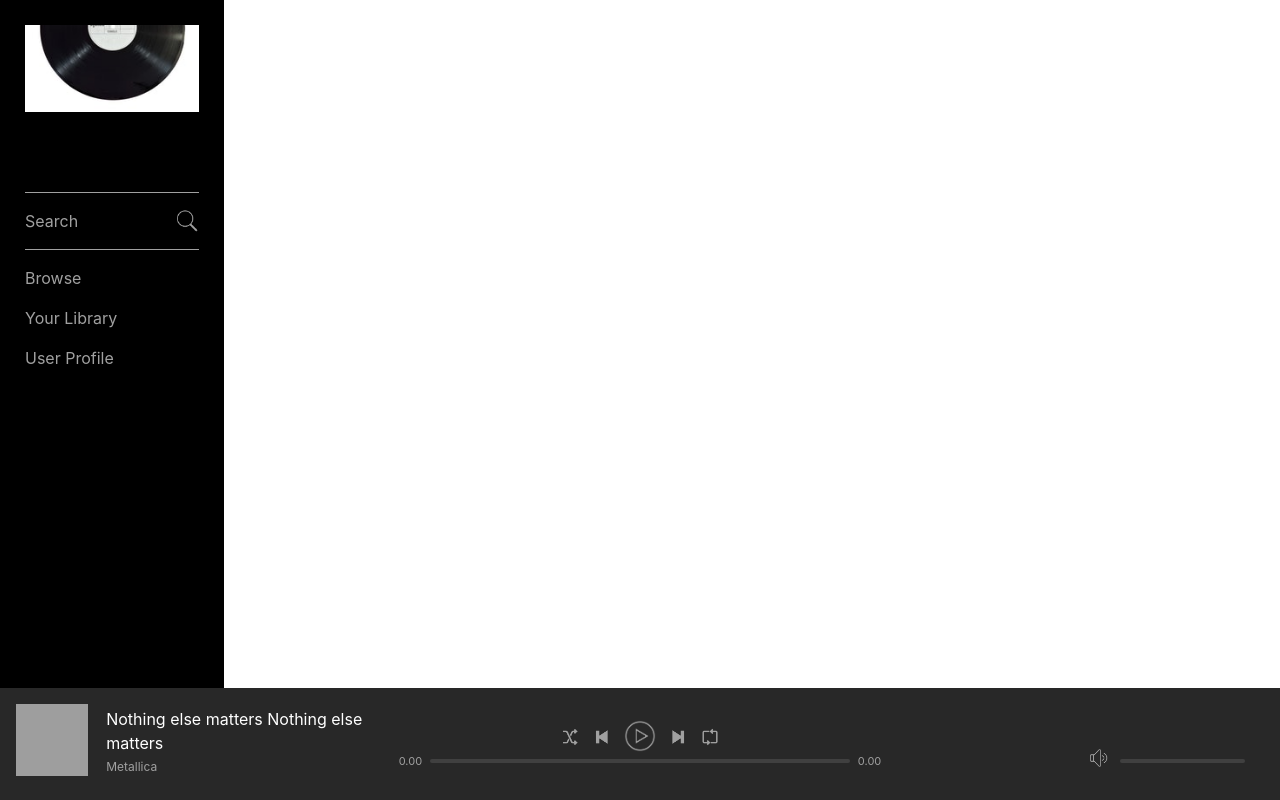
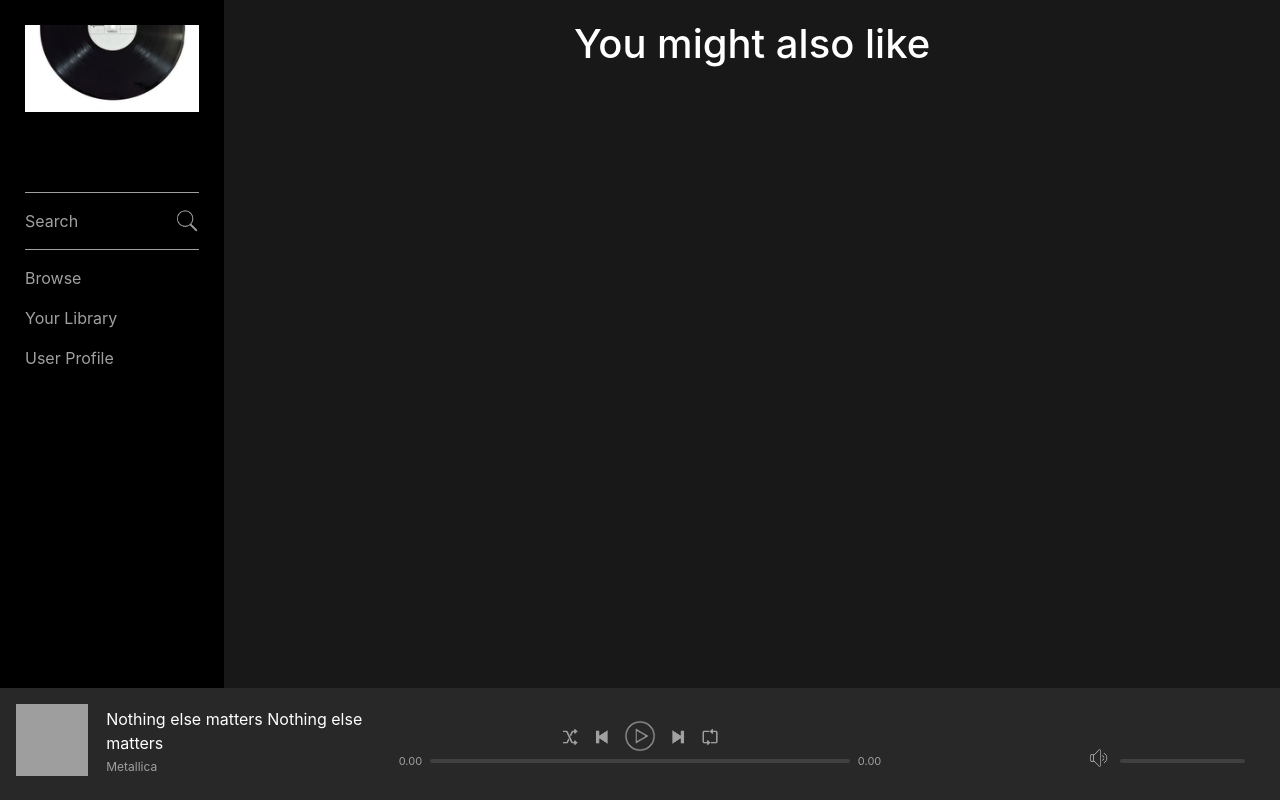
Before and after one commit to zaimov/spotify-clone, a PHP site: page / in a window 1280 px wide. Run offline with PHP 8.4, Linux system fonts and the light colour scheme; the visitor is signed in with stand-in values (Sample User, id 1); data that the repository does not hold is empty; grey boxes are pictures that could not be loaded.

Commit message:
added header and footer, started the main content on index page

```diff
--- a/assets/css/main.css
+++ b/assets/css/main.css
@@ -2,7 +2,10 @@ body, html {
   margin: 0;
   padding: 0;
   width: 100%;
-  height: 100%; }
+  height: 100%;
+  min-width: 720px;
+  background: #181818;
+  font-size: 16px; }
 
 .media__content {
   min-height: 100%;
@@ -47,6 +50,21 @@ body, html {
       width: 1.5rem;
       position: absolute;
       right: 0; }
+.media__maincontent {
+  margin-left: 14rem;
+  color: #fff;
+  padding: 0 1rem 7rem 1rem; }
+  .media__maincontent-header {
+    padding: 1.25rem 0;
+    text-align: center; }
+  .media__maincontent-griditem {
+    display: inline-block;
+    margin-right: 1.25rem;
+    width: 29%;
+    min-width: 9.375rem;
+    max-width: 12.5rem; }
+    .media__maincontent-griditem img {
+      width: 100%; }
 .media__player {
   width: 100%;
   background: #282828;
--- a/assets/scss/_global.scss
+++ b/assets/scss/_global.scss
@@ -4,6 +4,9 @@
         padding: 0;
         width: 100%;
         height: 100%;
+        min-width: 720px;
+        background: #181818;
+        font-size: 16px;
     }
 }
 
--- a/assets/scss/pages/_index.scss
+++ b/assets/scss/pages/_index.scss
@@ -50,6 +50,29 @@
                         position: absolute;
                         right: 0;
                     }
+            }
+        }
+
+        &__maincontent {
+            margin-left: 14rem;
+            color: $white;
+            padding: 0 1rem 7rem 1rem;
+
+            &-header {
+                padding: 1.25rem 0;
+                text-align: center;
+            }
+
+            &-griditem {
+                display: inline-block;
+                margin-right: 1.25rem;
+                width: 29%;
+                min-width:  9.375rem;
+                max-width: 12.5rem;
+
+                img {
+                    width: 100%;
+                }
             }
         }
 
--- /dev/null
+++ b/includes/partials/footer.php
@@ -0,0 +1,10 @@
+            </div>
+        </div>
+
+        <div class="media__player">
+            <?php include("includes/partials/media_playerbar.php") ?>
+        </div>
+    </div>
+</body>
+
+</html>
--- /dev/null
+++ b/includes/partials/header.php
@@ -0,0 +1,31 @@
+<?php
+include("includes/config.php");
+
+if (isset($_SESSION['userLoggedIn'])) {
+    $userLoggedin = $_SESSION['userLoggedIn'];
+} else {
+    header('Location: register.php');
+}
+
+?>
+
+<!DOCTYPE html>
+<html lang="en">
+
+<head>
+    <meta charset="UTF-8">
+    <meta name="viewport" content="width=device-width, initial-scale=1.0">
+    <meta http-equiv="X-UA-Compatible" content="ie=edge">
+    <title>Sporify Clone</title>
+    <link rel="stylesheet" href="https://stackpath.bootstrapcdn.com/bootstrap/4.1.3/css/bootstrap.min.css" integrity="sha384-MCw98/SFnGE8fJT3GXwEOngsV7Zt27NXFoaoApmYm81iuXoPkFOJwJ8ERdknLPMO" crossorigin="anonymous">
+    <link rel="stylesheet" href="assets/css/main.css">
+</head>
+</head>
+
+<body>
+    <div class="media">
+
+        <div class="media__content">
+            <?php include("includes/partials/media_sidebar.php") ?>
+
+            <div class="media__maincontent">
--- a/index.php
+++ b/index.php
@@ -1,38 +1,25 @@
-<?php
-include("includes/config.php");
+<?php include("includes/partials/header.php"); ?>
 
-if (isset($_SESSION['userLoggedIn'])) {
-    $userLoggedin = $_SESSION['userLoggedIn'];
-} else {
-    header('Location: register.php');
-}
+    <h1 class="media__maincontent-header">You might also like</h1>
 
-?>
+    <div class="media__maincontent-grid">
 
-<!DOCTYPE html>
-<html lang="en">
+        <?php
+            $album_query = mysqli_query($con, "SELECT * FROM albums ORDER BY Rand() LIMIT 10");
 
-<head>
-    <meta charset="UTF-8">
-    <meta name="viewport" content="width=device-width, initial-scale=1.0">
-    <meta http-equiv="X-UA-Compatible" content="ie=edge">
-    <title>Sporify Clone</title>
-    <link rel="stylesheet" href="https://stackpath.bootstrapcdn.com/bootstrap/4.1.3/css/bootstrap.min.css" integrity="sha384-MCw98/SFnGE8fJT3GXwEOngsV7Zt27NXFoaoApmYm81iuXoPkFOJwJ8ERdknLPMO" crossorigin="anonymous">
-    <link rel="stylesheet" href="assets/css/main.css">
-</head>
-</head>
+            while($row = mysqli_fetch_array($album_query)) {
 
-<body>
-    <div class="media">
+                echo '<div class="media__maincontent-griditem">
+                        <img src="' . $row["artworkPath"] . '">
+                        <div class="media__maincontent-griditem-info">
+                        ' . $row["title"] . '
+                        </div>
+                    </div>';
 
-        <div class="media__content">
-            <?php include("includes/partials/media_sidebar.php") ?>
-        </div>
 
-        <div class="media__player">
-            <?php include("includes/partials/media_playerbar.php") ?>
-        </div>
+            }
+        ?>
+
     </div>
-</body>
 
-</html>
+<?php include("includes/partials/footer.php"); ?>
```
Also changed, not shown: 1 other file.
